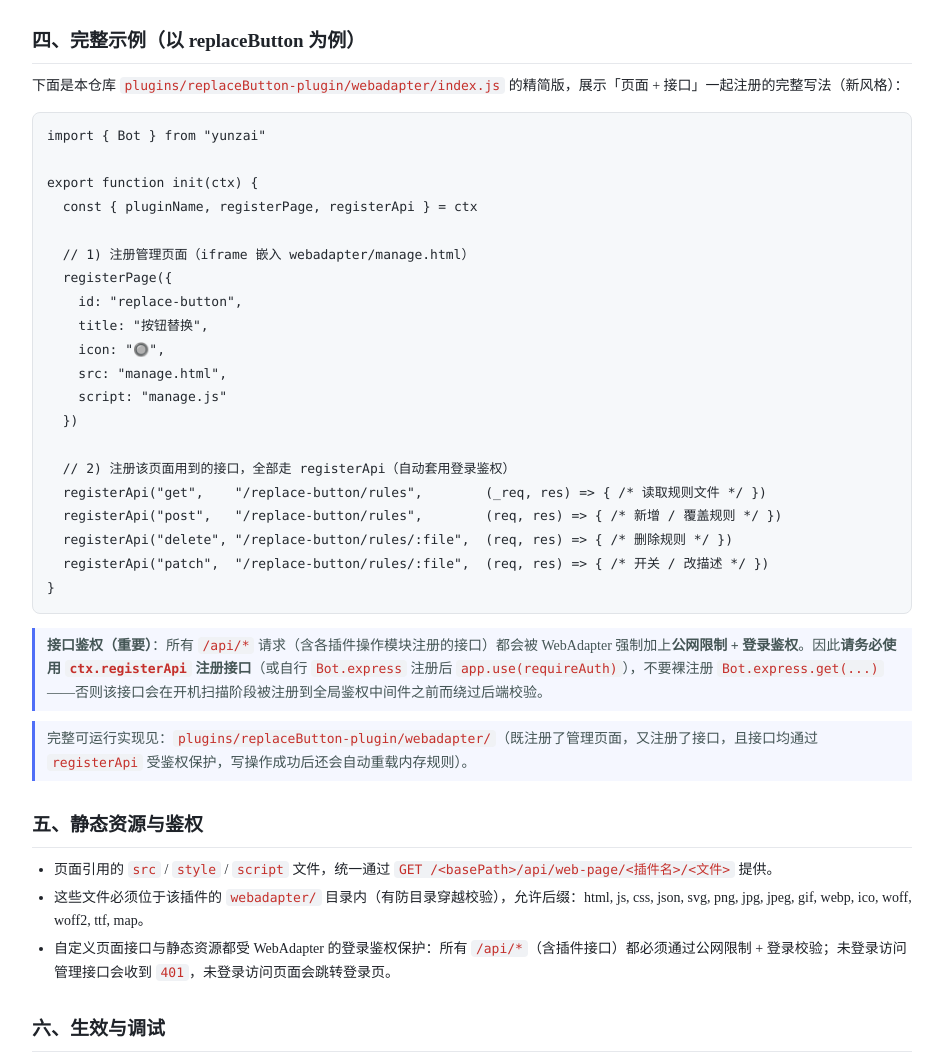
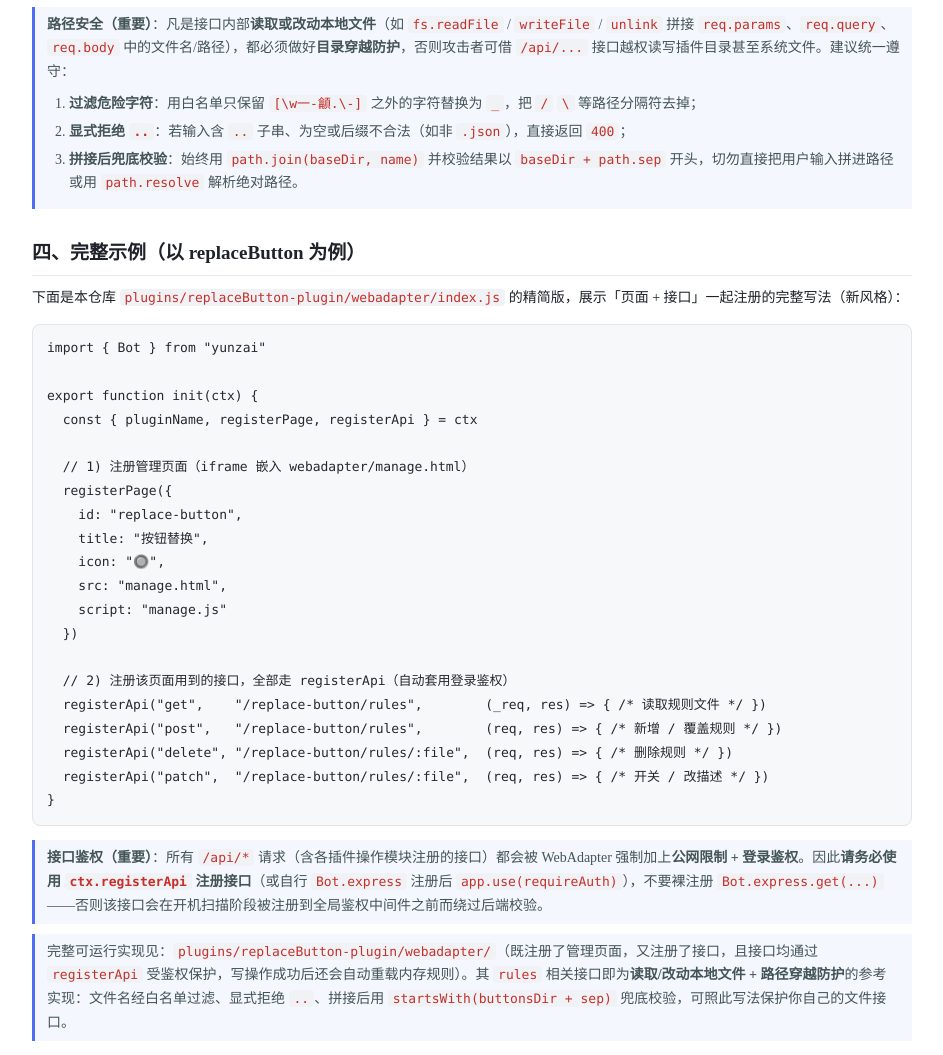
Before and after one commit to Temmie0125/QQBot-Web-Adapter, a website: page webadapter/page.html in a window 1280 px wide. Shown: the part 3451-4506 px from the top of the page, without its empty margins (168-1111 px from the left). Drawn offline with Linux system fonts and the light colour scheme.

Commit message:
更新page编写文档

```diff
--- a/webadapter/page.html
+++ b/webadapter/page.html
@@ -136,6 +136,14 @@ export function init(ctx) {
   </table>
   <blockquote>若不想用 <code>ctx</code> 上的方法，也可直接调用 <code>Bot.webAdapter.registerPage(pluginName, def)</code> / <code>Bot.webAdapter.registerApi(method, route, ...handlers)</code>，效果相同。</blockquote>
 
+  <blockquote><b>路径安全（重要）</b>：凡是接口内部<b>读取或改动本地文件</b>（如 <code>fs.readFile</code> / <code>writeFile</code> / <code>unlink</code> 拼接 <code>req.params</code>、<code>req.query</code>、<code>req.body</code> 中的文件名/路径），都必须做好<b>目录穿越防护</b>，否则攻击者可借 <code>/api/...</code> 接口越权读写插件目录甚至系统文件。建议统一遵守：
+    <ol>
+      <li><b>过滤危险字符</b>：用白名单只保留 <code>[\w一-龥.\-]</code> 之外的字符替换为 <code>_</code>，把 <code>/</code> <code>\</code> 等路径分隔符去掉；</li>
+      <li><b>显式拒绝 <code>..</code></b>：若输入含 <code>..</code> 子串、为空或后缀不合法（如非 <code>.json</code>），直接返回 <code>400</code>；</li>
+      <li><b>拼接后兜底校验</b>：始终用 <code>path.join(baseDir, name)</code> 并校验结果以 <code>baseDir + path.sep</code> 开头，切勿直接把用户输入拼进路径或用 <code>path.resolve</code> 解析绝对路径。</li>
+    </ol>
+  </blockquote>
+
   <h2>四、完整示例（以 replaceButton 为例）</h2>
   <p>下面是本仓库 <code>plugins/replaceButton-plugin/webadapter/index.js</code> 的精简版，展示「页面 + 接口」一起注册的完整写法（新风格）：</p>
   <pre><code>import { Bot } from "yunzai"
@@ -159,7 +167,7 @@ export function init(ctx) {
   registerApi("patch",  "/replace-button/rules/:file",  (req, res) => { /* 开关 / 改描述 */ })
 }</code></pre>
   <blockquote><b>接口鉴权（重要）</b>：所有 <code>/api/*</code> 请求（含各插件操作模块注册的接口）都会被 WebAdapter 强制加上<b>公网限制 + 登录鉴权</b>。因此<b>请务必使用 <code>ctx.registerApi</code> 注册接口</b>（或自行 <code>Bot.express</code> 注册后 <code>app.use(requireAuth)</code>），不要裸注册 <code>Bot.express.get(...)</code>——否则该接口会在开机扫描阶段被注册到全局鉴权中间件之前而绕过后端校验。</blockquote>
-  <blockquote>完整可运行实现见：<code>plugins/replaceButton-plugin/webadapter/</code>（既注册了管理页面，又注册了接口，且接口均通过 <code>registerApi</code> 受鉴权保护，写操作成功后还会自动重载内存规则）。</blockquote>
+  <blockquote>完整可运行实现见：<code>plugins/replaceButton-plugin/webadapter/</code>（既注册了管理页面，又注册了接口，且接口均通过 <code>registerApi</code> 受鉴权保护，写操作成功后还会自动重载内存规则）。其 <code>rules</code> 相关接口即为<b>读取/改动本地文件 + 路径穿越防护</b>的参考实现：文件名经白名单过滤、显式拒绝 <code>..</code>、拼接后用 <code>startsWith(buttonsDir + sep)</code> 兜底校验，可照此写法保护你自己的文件接口。</blockquote>
 
   <h2>五、静态资源与鉴权</h2>
   <ul>
```
Also changed, not shown: page.md (+10 -0 lines).
